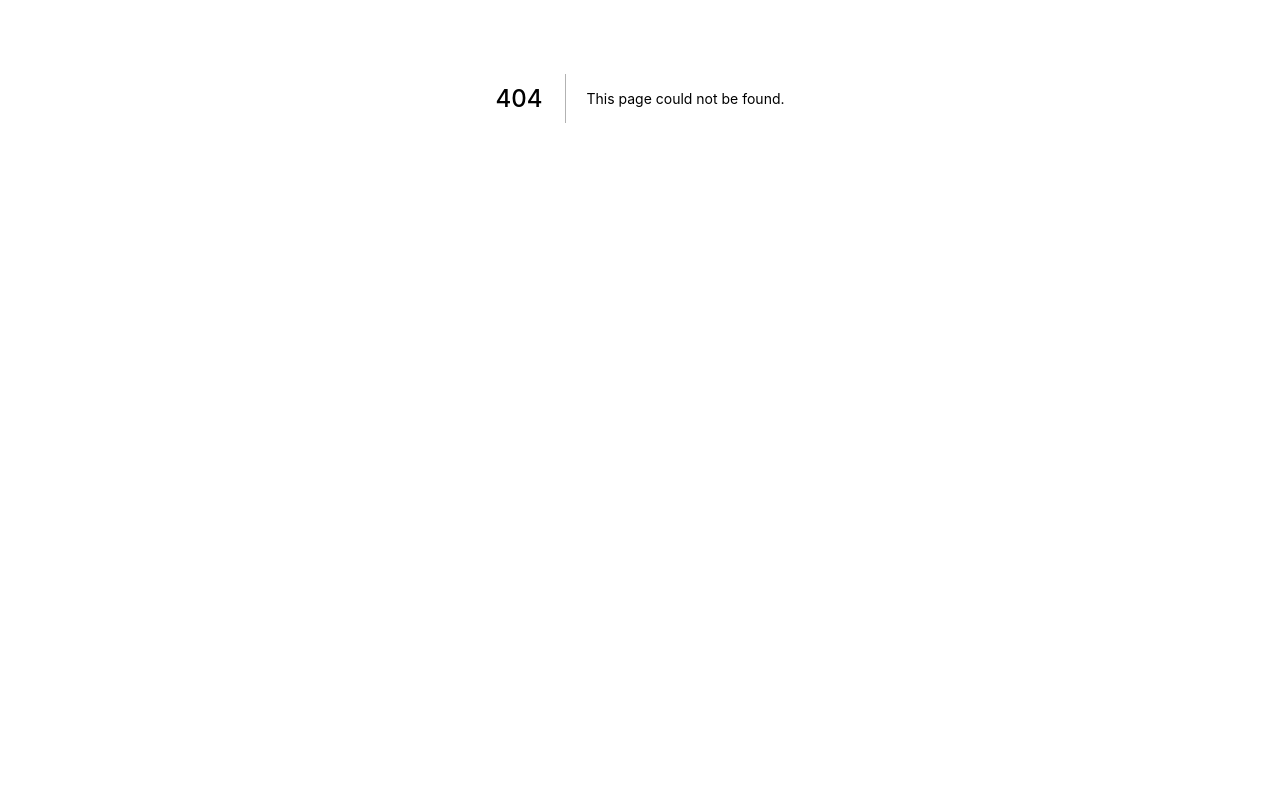
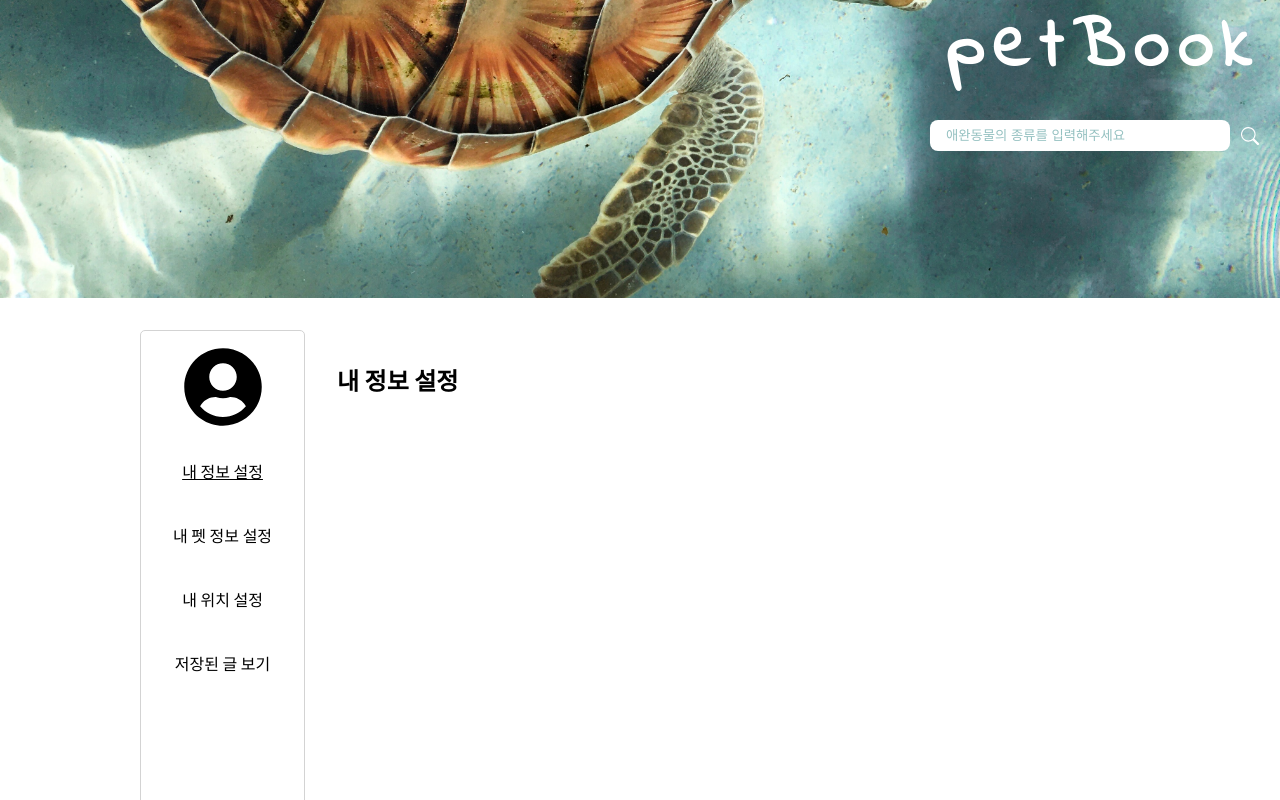
Before and after one commit to K-Slave/petBook-Client, a Next.js app in the folder petbook_fe/: page /mypage in a window 1280 px wide. Before the commit this address had no page. Shown: the part 360-1160 px from the top of the page. Before the commit the page ends 858 px from the top, so only its background shows below. Built offline with nearby package versions, Linux system fonts and the light colour scheme.

Commit message:
Add mypage

```diff
--- /dev/null
+++ b/petbook_fe/pages/mypage.tsx
@@ -0,0 +1,68 @@
+import { useState } from "react";
+import HtmlHeader from "../components/common/HtmlHeader";
+import MyPageSection from "../components/MyPageSection";
+import SideNav from "../components/MyPageNav";
+import styled from "styled-components";
+import TopNav from "../components/TopNav";
+import Keyvisual from "../components/Keyvisual";
+import { HiChevronDoubleRight, HiChevronDoubleLeft } from "react-icons/hi";
+
+const MyPageMain = styled.main`
+  position: relative;
+  display: flex;
+  width: 90vw;
+  max-width: 1000px;
+  margin: 2rem auto 0;
+  padding-bottom: 2rem;
+  .MyPage__navIcon {
+    display: none;
+    font-size: 20px;
+    cursor: pointer;
+  }
+  @media screen and (max-width: 600px) {
+    flex-direction: column;
+    .MyPage__navIcon {
+      display: block;
+    }
+  }
+`;
+
+const MyPage = () => {
+  const [current, setCurrent] = useState(0);
+  const [showNav, setShowNav] = useState(false);
+  const handleShowNav = () => {
+    setShowNav(true);
+  };
+  const handleCloseNav = () => {
+    setShowNav(false);
+  };
+  return (
+    <>
+      <HtmlHeader />
+      <TopNav />
+      <Keyvisual />
+      <MyPageMain>
+        {showNav ? (
+          <HiChevronDoubleLeft
+            className="MyPage__navIcon"
+            onClick={handleCloseNav}
+          />
+        ) : (
+          <HiChevronDoubleRight
+            className="MyPage__navIcon"
+            onClick={handleShowNav}
+          />
+        )}
+        <SideNav
+          setCurrent={setCurrent}
+          current={current}
+          showNav={showNav}
+          handleCloseNav={handleCloseNav}
+        />
+        <MyPageSection current={current} />
+      </MyPageMain>
+    </>
+  );
+};
+
+export default MyPage;
```
